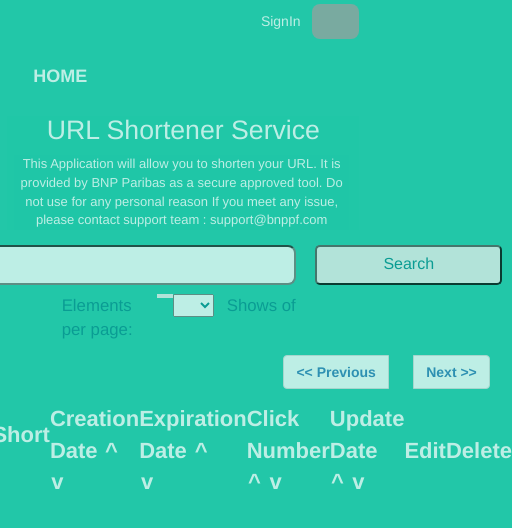
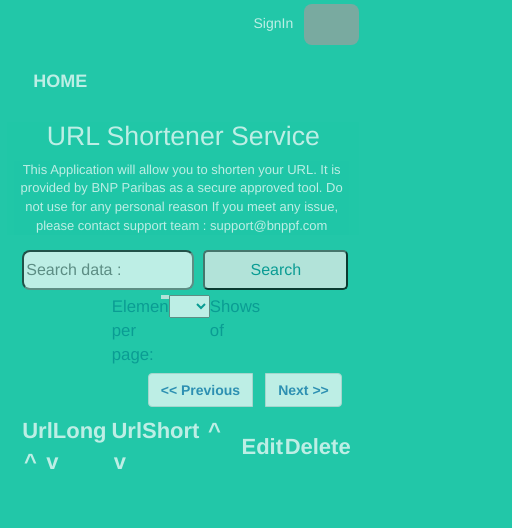
Before and after one commit to AndreaJ75/URLShortenerAngular, an Angular app: page /my-url-links in a window 390 px wide. Shown: the top 528 px of the page, 512 px wide, since content can reach past the window. Built offline with nearby package versions, Linux system fonts and the light colour scheme; grey boxes are pictures that could not be loaded.

Commit message:
change on css with new media queries

```diff
--- a/src/app/components/home/homePage.component.html
+++ b/src/app/components/home/homePage.component.html
@@ -37,7 +37,8 @@
           </div>
         </div>
         <div class="urlFormL3">
-          <button class= "button" (click)="onCreateUrlLink(urlLinkFormUser.value)"> Create </button>
+          <button class= "button" (click)="onCreateUrlLink(urlLinkFormUser.value)">
+            Create </button>
         </div>
       </div>
     </form>
--- a/src/app/components/urlLink/urlLink.component.html
+++ b/src/app/components/urlLink/urlLink.component.html
@@ -23,7 +23,7 @@
           ^ </a>
         <a (click)="sortUrl('urlLong', 'desc', 'UrlLong')">
           v </a></th>
-      <th class="short_cell">
+      <th class="short_cell1">
         UrlShort
         <a (click)="sortUrl('urlShortKey', 'asc', 'UrlShort')">
           ^ </a>
@@ -59,20 +59,20 @@
           ^ </a>
       <a (click)="sortUrl('appUser.name', 'desc', 'User')">
           v </a></th>
-      <th class="short_cell">      Edit               </th>
-      <th class="short_cell">      Delete             </th>
+      <th class="short_cell1">      Edit               </th>
+      <th class="short_cell1">      Delete             </th>
     </tr>
     </thead>
     <tr *ngFor="let urlLink of urlLinks; index as urlInd">
       <td class="shorten_cell">{{ urlLink?.urlLong }} </td>
-      <td class="short_cell"> <a href="{{ urlStart }}{{ urlLink?.urlShortKey }}">
+      <td class="short_cell1"> <a href="{{ urlStart }}{{ urlLink?.urlShortKey }}">
         {{ urlStart }}{{ urlLink?.urlShortKey }} </a></td>
       <td class="short_cell">{{ urlLink?.creationDate | date : 'dd/MM/yyyy' }}</td>
       <td class="short_cell">{{ urlLink?.expirationDate | date : 'dd/MM/yyyy'}}</td>
       <td class="short_cell">{{ urlLink?.clickNumber }} / {{ urlLink?.maxClickNumber }} </td>
       <td class="short_cell">{{ urlLink?.updateDate  | date : 'dd/MM/yyyy' }}</td>
       <td class="short_cell" *myAdminIf="isAdmin">
-        {{ urlLink.appUser?.firstName }} &nbsp;{{ urlLink.appUser?.name }} </td>
+          {{ urlLink.appUser?.firstName }} &nbsp;{{ urlLink.appUser?.name }} </td>
       <td class="editButton">
         <img src="pencilWhite.png" class="icon4" (click)="onEditUrlLink(urlLink)"
              [routerLink]="['url-update', urlInd]">
--- a/src/app/services/url-management.service.ts
+++ b/src/app/services/url-management.service.ts
@@ -84,8 +84,8 @@ export class UrlManagementService {
                              sortableColumn: SortableColumn,
                              searchFormData: SearchForm): Observable<Page<UrlLink>> {
     const urlForAdminFilteredAndSorted = API_URL + ADMIN_URL + '/getFiltered'
-      + '?firstName=' + searchFormData.firstName
-      + '&name=' + searchFormData.name
+        + '?firstName=' + searchFormData.firstName
+        + '&name=' + searchFormData.name
       // + '?clickNumber=' + searchFormData.clickNumber
       // + '?creationDate=' + searchFormData.creationDate + 'T00:00:00.000'
       // + '?expirationDate=' + searchFormData.expirationDate + 'T00:00:00.000'
@@ -111,9 +111,7 @@ export class UrlManagementService {
 
   createUrlLinkForUser(urlLongForUser: UrlForUser): Observable<UrlLink> {
     const urlForCreation = API_URL + USER_URL;
-    console.log('BEF CREATE expiration date =' + urlLongForUser.expirationDate);
     this.urlDateReformat = this.urlForUserDateReformat(urlLongForUser);
-
     return this.http.post<UrlLink>(urlForCreation, this.urlDateReformat);
   }
 
--- a/src/styles.css
+++ b/src/styles.css
@@ -11,9 +11,9 @@ body{
   display: flex;
   flex-direction: row;
   justify-content: center;
-  padding-left: 1%;
-  padding-right: 1%;
-  padding-bottom: 1%;
+  padding-left: 5%;
+  padding-right: 5%;
+  padding-bottom: 5%;
 }
 
 a {
@@ -62,8 +62,8 @@ disconnectImg{
 }
 
 .icon1{
-  width: 13%;
-  height: 13%;
+  width: 15%;
+  height: 20%;
   border-radius: 8px;
 }
 .icon2{
@@ -75,7 +75,7 @@ disconnectImg{
   display: block;
   margin-left: auto;
   margin-right: auto;
-  width: 30%;
+  width: 45%;
   height: 25%;
   border-radius: 6px;
   padding-right: 2%;
@@ -85,7 +85,7 @@ disconnectImg{
   display: block;
   margin-left: auto;
   margin-right: auto;
-  width: 30%;
+  width: 45%;
   height: 25%;
   padding-right: 2%;
   padding-left: 2%;
@@ -156,7 +156,7 @@ li{
   font-size: medium;
 }
 table{
-  padding: 1%;
+  padding: 5%;
 }
 
 .urlLong{
@@ -253,7 +253,13 @@ table{
   color: darkcyan;
 }
 
-.short_cell{
+.shorten_cell{
+  margin: 0.50%;
+  width: 10%;
+}
+
+.short_cell,
+.short_cell1{
   margin-left: 0.5%;
   margin-right: 0.5%;
   padding-right: 1.5%;
@@ -391,11 +397,6 @@ chevronDroite{
   color: darkcyan;
 }
 
-.shorten_cell{
-  margin: 0.50%;
-  width: 10%;
-}
-
 .error{
   color: red;
   font-weight: normal;
@@ -424,6 +425,17 @@ chevronDroite{
     margin-left: 1%;
   }
 
+  .short_cell{
+    display: none;
+  }
+
+  .medium_cell{
+    width: 10px;
+    height: 20px;
+    padding-right: 0.5%;
+    padding-left: 0.5%;
+    white-space: normal;
+  }
   .urlLongField{
     width: 100%;
   }
```
